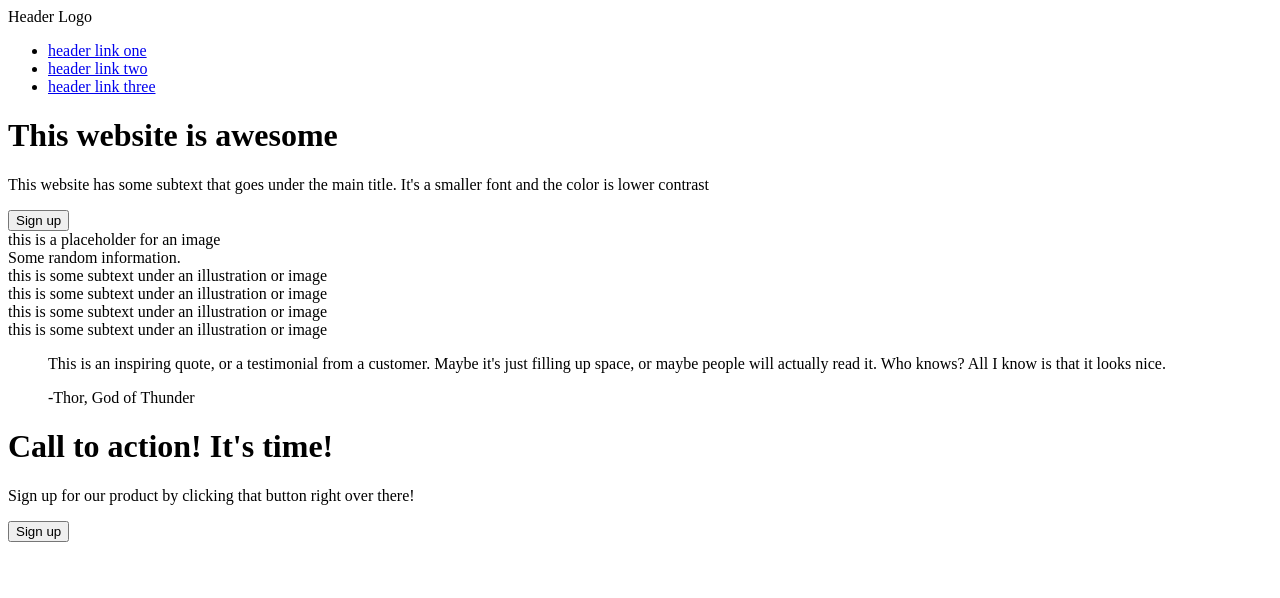
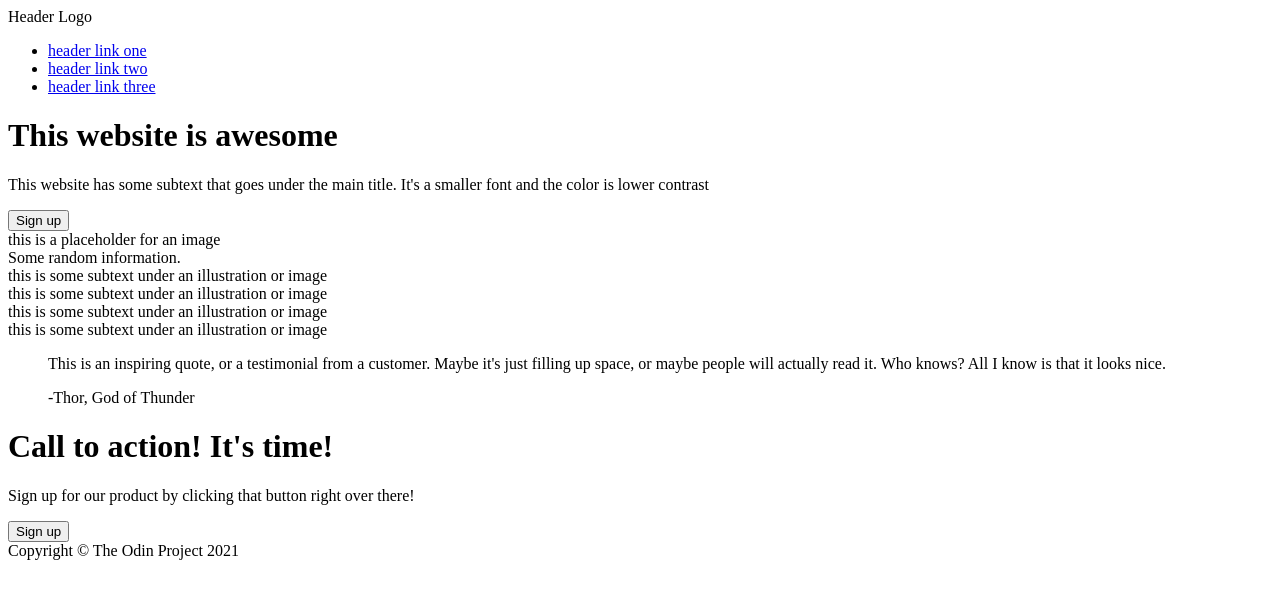
Before and after one commit to S-Terrazas/projects, a plain HTML site: page landing-page/index.html in a window 1280 px wide. Drawn offline with Linux system fonts and the light colour scheme.

Commit message:
Fill up footer

```diff
--- a/landing-page/index.html
+++ b/landing-page/index.html
@@ -67,6 +67,7 @@
     </div>
 
     <div class="footer">
+        Copyright <span>&copy;</span> The Odin Project 2021
 
     </div>
 
```
